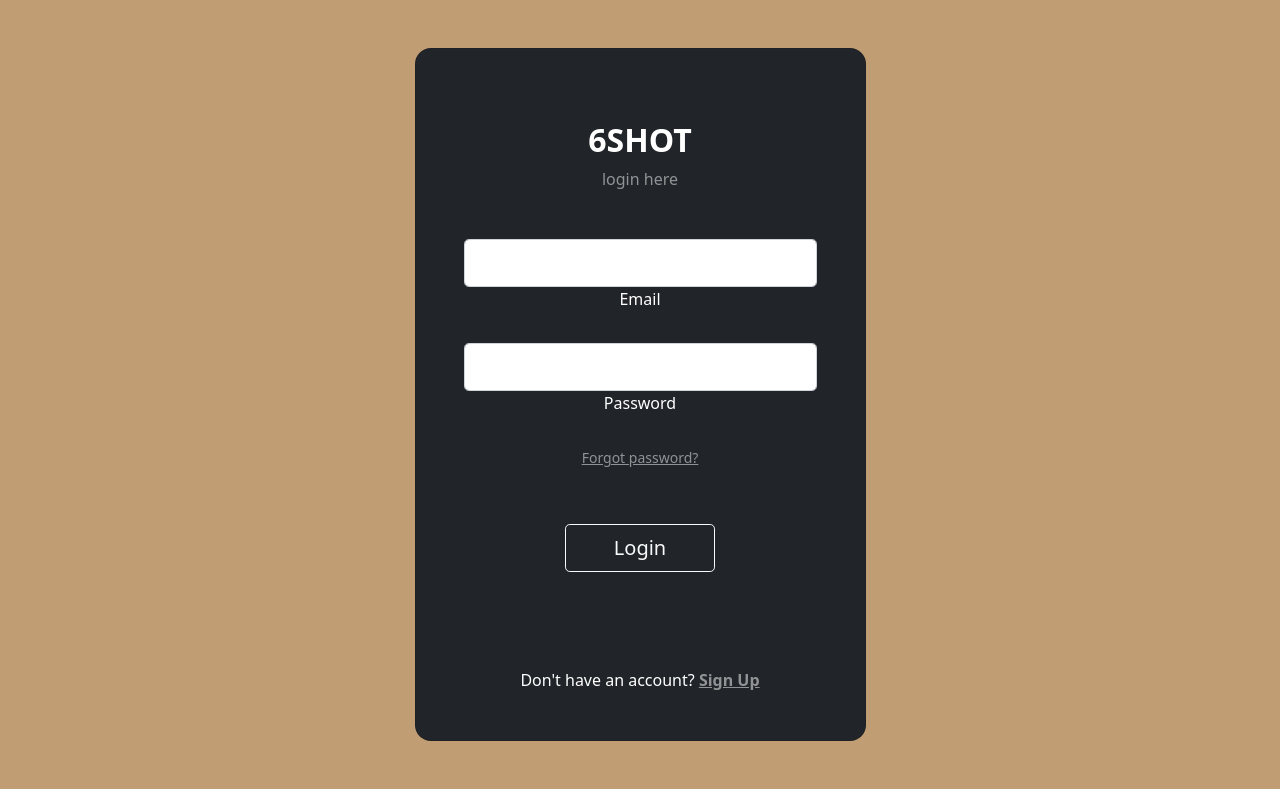
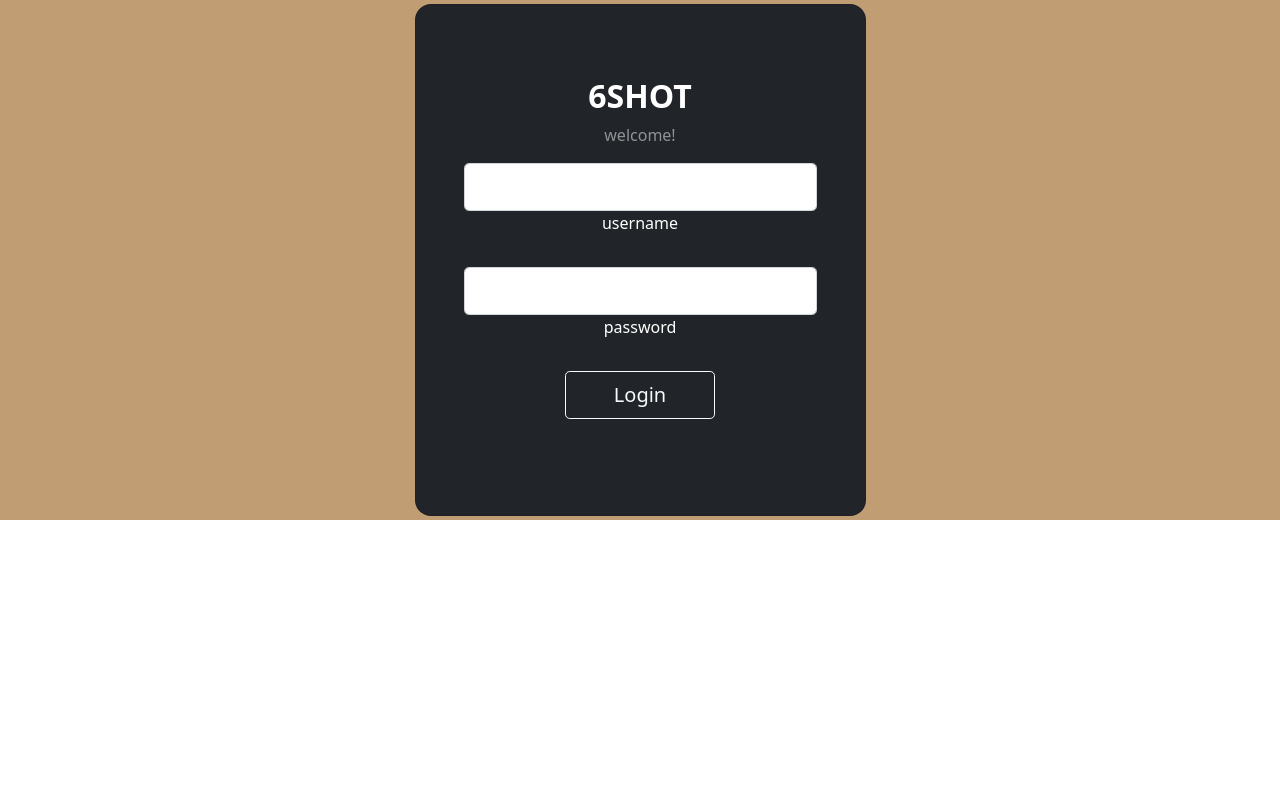
Before and after one commit to sixshotapp/web-app, a Flask app: page / in a window 1280 px wide. Run offline with Flask 2, Linux system fonts and the light colour scheme.

Commit message:
Update index.html

```diff
--- a/templates/index.html
+++ b/templates/index.html
@@ -6,40 +6,32 @@
 
 {% block body %}
 <section class="vw-320 vh-480 gradient-custom">
-  <div class="container py-5">
+    <div class="container py-1">
         <div class="row d-flex justify-content-center align-items-center vh-480">
-      <div class="col-12 col-md-8 col-lg-6 col-xl-5">
+            <div class="col-md-12 col-md-8 col-lg-6 col-xl-5">
                 <div class="card bg-dark text-white" style="border-radius: 1rem;">
                     <div class="card-body p-5 text-center">
-
-            <div class="mb-md-5 mt-md-4 pb-5">
+                        <div class="mb-md-5 mt-md-4">
 
                             <h2 class="fw-bold mb-2 text-uppercase">6Shot</h2>
-              <p class="text-white-50 mb-5">login here</p>
-
+                              <p class="text-white-50 mb-">welcome!</p>
                               <div class="form-outline form-white mb-4">
                                 <input type="email" id="typeEmailX" class="form-control form-control-lg" />
-                <label class="form-label" for="typeEmailX">Email</label>
+                                <label class="form-label" for="typeEmailX">username</label>
                               </div>
 
                               <div class="form-outline form-white mb-4">
                                 <input type="password" id="typePasswordX" class="form-control form-control-lg" />
-                <label class="form-label" for="typePasswordX">Password</label>
+                                <label class="form-label" for="typePasswordX">password</label>
                               </div>
 
-              <p class="small mb-5 pb-lg-2"><a class="text-white-50" href="#!">Forgot password?</a></p>
-
                               <button class="btn btn-outline-light btn-lg px-5" type="submit">Login</button>
-
-            </div>
-
-            <div>
-              <p class="mb-0">Don't have an account? <a href="#!" class="text-white-50 fw-bold">Sign Up</a></p>
-            </div>
 
                         </div>
                     </div>
                 </div>
             </div>
         </div>
+    </div>
+</section>
 {% endblock %}
```
Lines whose indentation alone changed are shown as unchanged.
